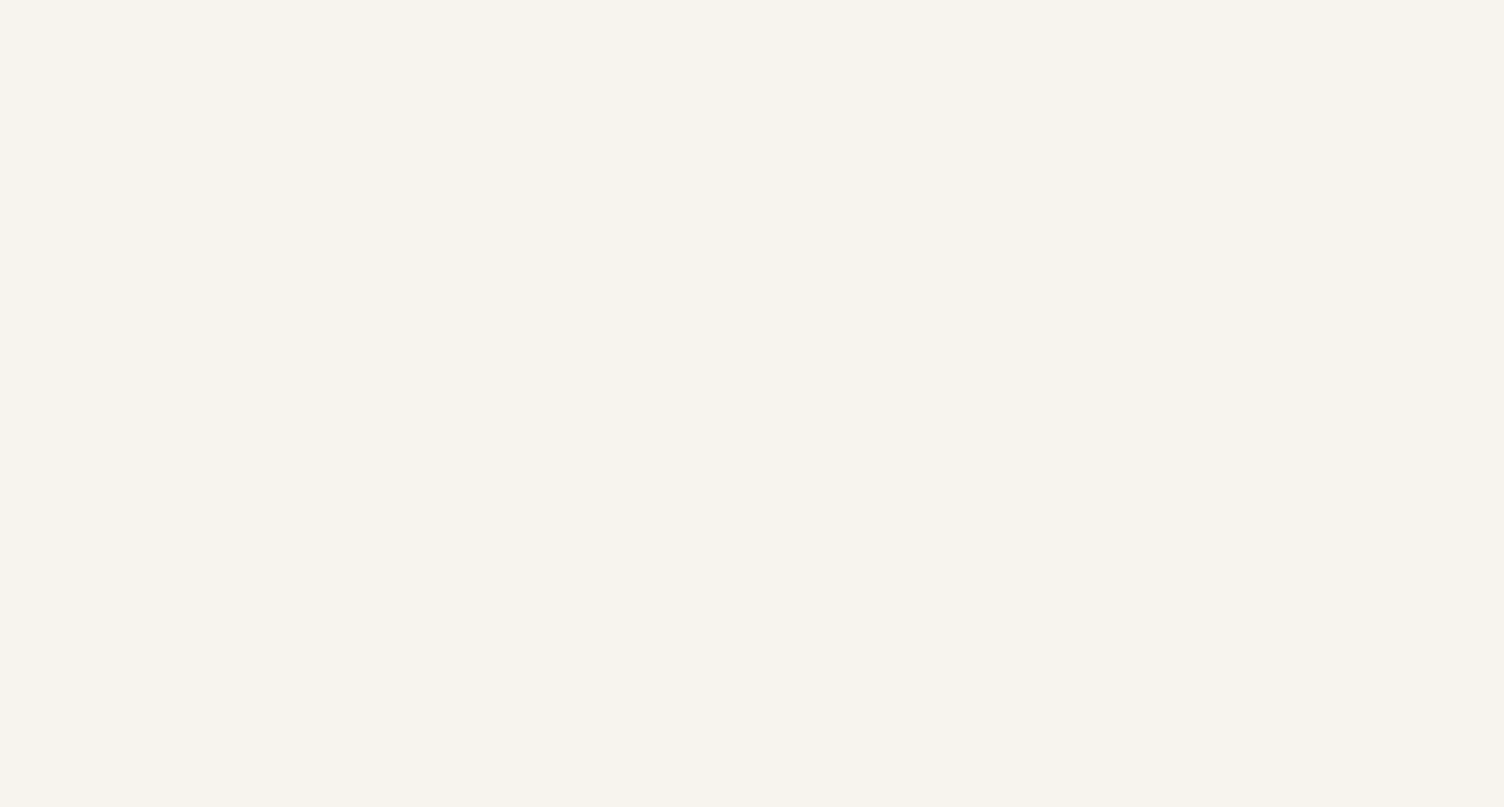
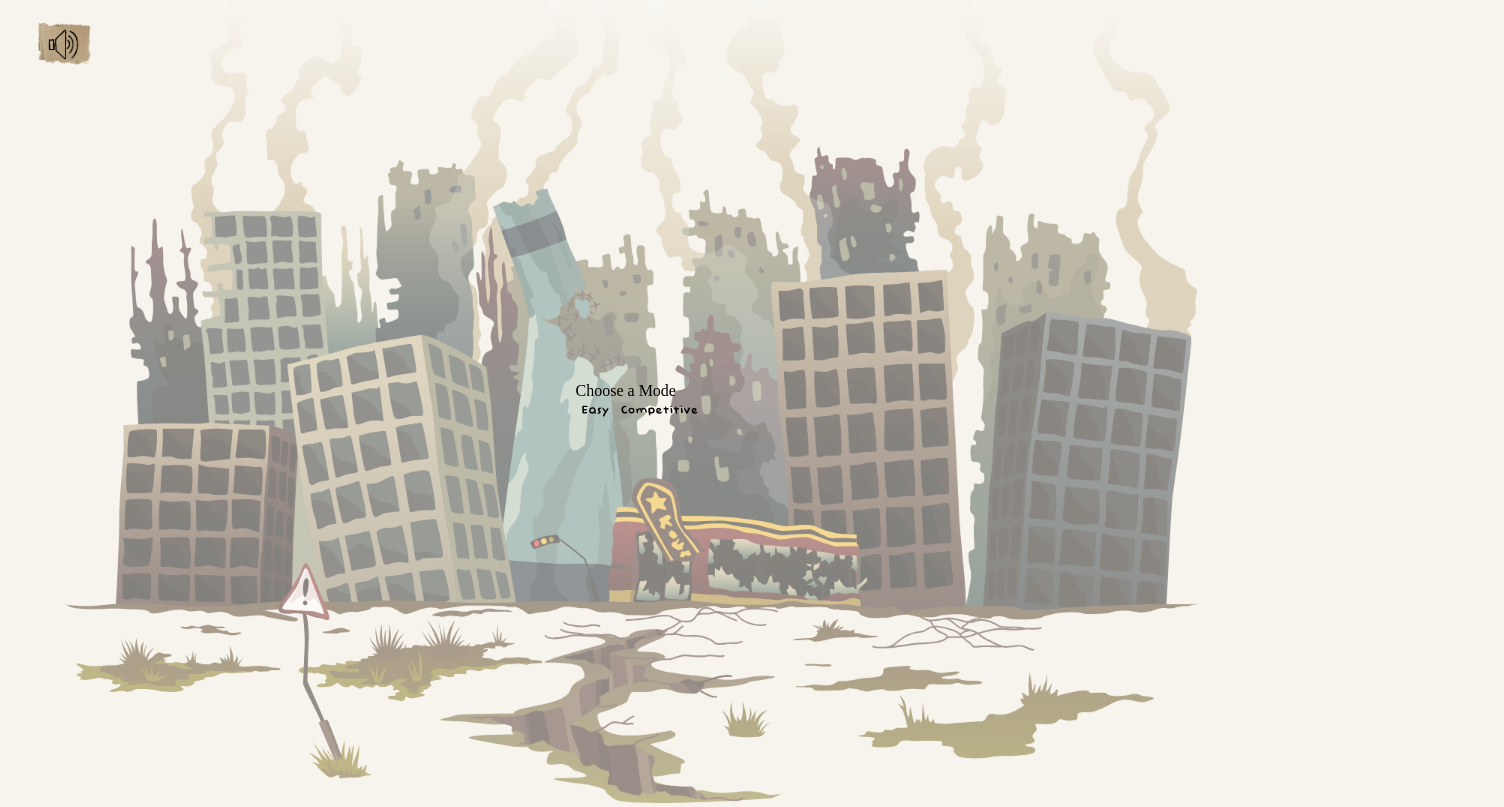
Before and after one commit to jellyM0on/hci-throwmaster, a React (Vite) app: page /game in a window 1280 px wide. Before the commit this address had no page. Shown: the whole page, 1504 px wide, since content can reach past the window. Built offline with nearby package versions, Linux system fonts and the light colour scheme.

Commit message:
feat: add initial game screens

```diff
--- a/src/App.jsx
+++ b/src/App.jsx
@@ -1,16 +1,21 @@
 import { Routes, Route, BrowserRouter } from "react-router";
 import Home from "./pages/Home/Home";
+import Game from "./pages/Game/Game";
 import Layout from "./pages/Layout/Layout";
+
+import { useState } from "react";
 
 import './App.css'
 
 function App() {
+    const [screen, setScreen] = useState("mode_selection");
+
   return(
     <BrowserRouter>
       <Routes>
-      <Route element={<Layout/>}>
+      <Route element={<Layout screen={screen}/>}>
           <Route path="/" element={<Home/>}/>
-          {/* <Route path="/game" element={}/> */}
+          <Route path="/game" element={<Game screen={screen} setScreen={setScreen}/>}/>
         </Route>
       </Routes>
     </BrowserRouter>
--- /dev/null
+++ b/src/components/GameScreen/GameScreen.css
@@ -0,0 +1,7 @@
+#game-screen {
+    z-index: 6;
+    position: absolute;
+    top: 50%;
+    left: 50%;
+    transform: translate(-50%, -50%);
+}
--- /dev/null
+++ b/src/components/GameScreen/GameScreen.jsx
@@ -0,0 +1,47 @@
+import "./GameScreen.css"
+
+import { useState, useEffect } from "react";
+
+export default function GameScreen({setScreen}) {
+    const [can, setCan] = useState("null")
+
+    useEffect(() => {
+        const handleKeyDown = (event) => {
+          switch (event.key) {
+            case 'ArrowUp':
+              setCan('red');
+              break;
+            case 'ArrowDown':
+              setCan('yellow');
+              break;
+            case 'ArrowLeft':
+              setCan('blue');
+              break;
+            case 'ArrowRight':
+              setCan('green');
+              break;
+            default:
+              break;
+          }
+        };
+
+        window.addEventListener('keydown', handleKeyDown);
+
+        return () => {
+          window.removeEventListener('keydown', handleKeyDown);
+        };
+      }, []);
+
+    return(
+        <div id="game-screen">
+            <h2>{can}</h2>
+            <div>object</div>
+            <div>
+                <div>yellow</div>
+                <div>red</div>
+                <div>green</div>
+                <div>blue</div>
+            </div>
+        </div>
+    )
+}
--- /dev/null
+++ b/src/components/ModeSelectionScreen/ModeSelectionScreen.css
@@ -0,0 +1,7 @@
+#mode-selection {
+    z-index: 2;
+    position: absolute;
+    top: 50%;
+    left: 50%;
+    transform: translate(-50%, -50%);
+}
--- /dev/null
+++ b/src/components/ModeSelectionScreen/ModeSelectionScreen.jsx
@@ -0,0 +1,13 @@
+import "./ModeSelectionScreen.css"
+
+export default function ModeSelectionScreen({setScreen}) {
+    return(
+        <div id="mode-selection">
+            <div>Choose a Mode</div>
+            <div>
+                <button onClick={() => setScreen("game_screen")}>Easy</button>
+                <button>Competitive</button>
+            </div>
+        </div>
+    )
+}
--- /dev/null
+++ b/src/pages/Game/Game.css
@@ -0,0 +1,16 @@
+#game-container #game-bg {
+    z-index: -5;
+    position: absolute;
+    top: 50%;
+    left: 50%;
+    transform: translate(-40%, -50%);
+    user-select: none;
+    pointer-events: none;
+
+
+}
+
+#game-bg img {
+    width: 180vh;
+    opacity: 0.5;
+}
--- /dev/null
+++ b/src/pages/Game/Game.jsx
@@ -0,0 +1,41 @@
+import { useEffect, useState } from "react"
+import bg from "../../assets/bg.png"
+import "./Game.css"
+
+import ModeSelectionScreen from "../../components/ModeSelectionScreen/ModeSelectionScreen";
+import GameScreen from "../../components/GameScreen/GameScreen";
+
+export default function Game({screen, setScreen}){
+    useEffect(() => {
+        const body = document.body;
+        body.style.overflow = "hidden";
+        window.scrollTo({
+            top: 0,
+            left: 0,
+            behavior: "smooth",
+        });
+
+    }, [])
+
+    const renderScreen = () => {
+        switch (screen) {
+            case "mode_selection":
+                return <ModeSelectionScreen setScreen={setScreen} />;
+            case "game_screen":
+                return <GameScreen />;
+        }
+    };
+
+
+    return(
+        <main id="game-container">
+            <div id="game-bg">
+                <img src={bg} alt="home background" />
+            </div>
+            <div>
+                {renderScreen()}
+            </div>
+
+        </main>
+    )
+}
--- a/src/pages/Home/Home.jsx
+++ b/src/pages/Home/Home.jsx
@@ -1,13 +1,32 @@
 import "./Home.css";
 import bg from "../../assets/bg.png"
 
+import { useNavigate } from 'react-router-dom';
+
 export default function Home(){
+    const navigate = useNavigate();
+
+    const transitionToGame = () => {
+        const body = document.body;
+        body.style.overflow = "visible";
+
+        window.scrollTo({
+            top: 0,
+            left: 800,
+            behavior: "smooth",
+        });
+
+        setTimeout(() => {
+            navigate('/game');
+          }, 500);
+    }
+
     return(
         <main id="home-container">
             <div id="home-title-container">
                 <h1>THROW <br></br> MASTER</h1>
-                <button class="button-1">Start</button>
-                <button class="button-2">Tutorial</button>
+                <button className="button-1" onClick={transitionToGame}>Start</button>
+                <button className="button-2">Tutorial</button>
             </div>
             <div id="home-bg">
                 <img src={bg} alt="home background" />
--- a/src/pages/Layout/Layout.jsx
+++ b/src/pages/Layout/Layout.jsx
@@ -1,13 +1,20 @@
 import volumeBtn from "../../assets/volume.png"
+import pauseBtn from "../../assets/pause.png"
 import "./Layout.css"
 
-import { Outlet } from "react-router";
+import { Outlet, useLocation } from "react-router";
 
-export default function Layout(){
+export default function Layout({screen}){
+    console.log(screen)
     return(
         <>
             <header>
                 <button><img src={volumeBtn} alt="" /></button>
+                {screen == "game_screen" ?
+                       <button><img src={pauseBtn} alt="" /></button> :
+                       null
+                }
+
             </header>
             <Outlet/>
         </>
```
Also changed, not shown: src/components/ResultScreen/ResultScreen.css (added), src/components/ResultScreen/ResultScreen.jsx (added).
